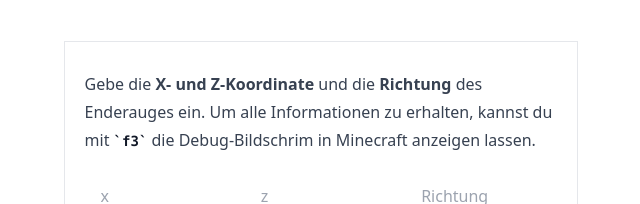
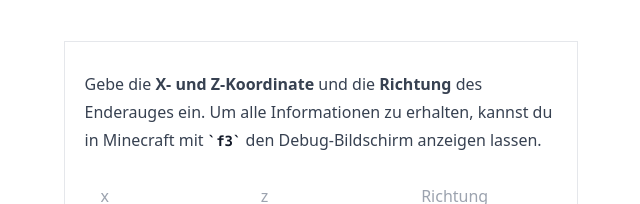
Before and after one commit to mikareich/stronghold-location, a React (Create React App) app: page / in a window 1280 px wide. Shown: the part 580-784 px from the top of the page, without its empty margins (319-959 px from the left). Built offline with nearby package versions, Linux system fonts and the light colour scheme.

Commit message:
fix typo

```diff
--- a/src/Calculator.tsx
+++ b/src/Calculator.tsx
@@ -38,8 +38,8 @@ function Calculator() {
       {/* Info-text */}
       <p>
         Gebe die <b>X- und Z-Koordinate</b> und die <b>Richtung</b> des
-        Enderauges ein. Um alle Informationen zu erhalten, kannst du mit{' '}
-        <code>f3</code> die Debug-Bildschrim in Minecraft anzeigen lassen.
+        Enderauges ein. Um alle Informationen zu erhalten, kannst du in
+        Minecraft mit <code>f3</code> den Debug-Bildschirm anzeigen lassen.
       </p>
       {/* Berechnung */}
       {measurements.map((measurement, index) => (
```
